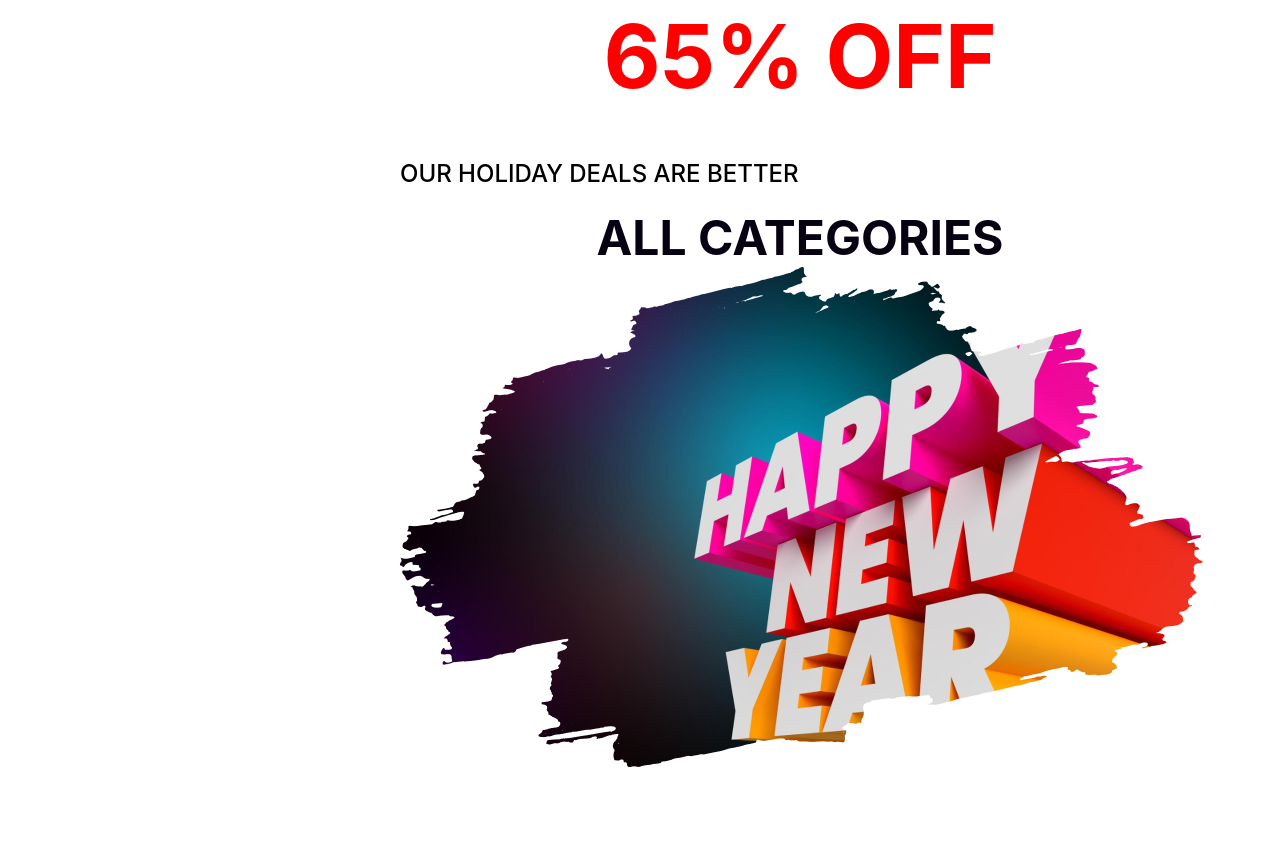
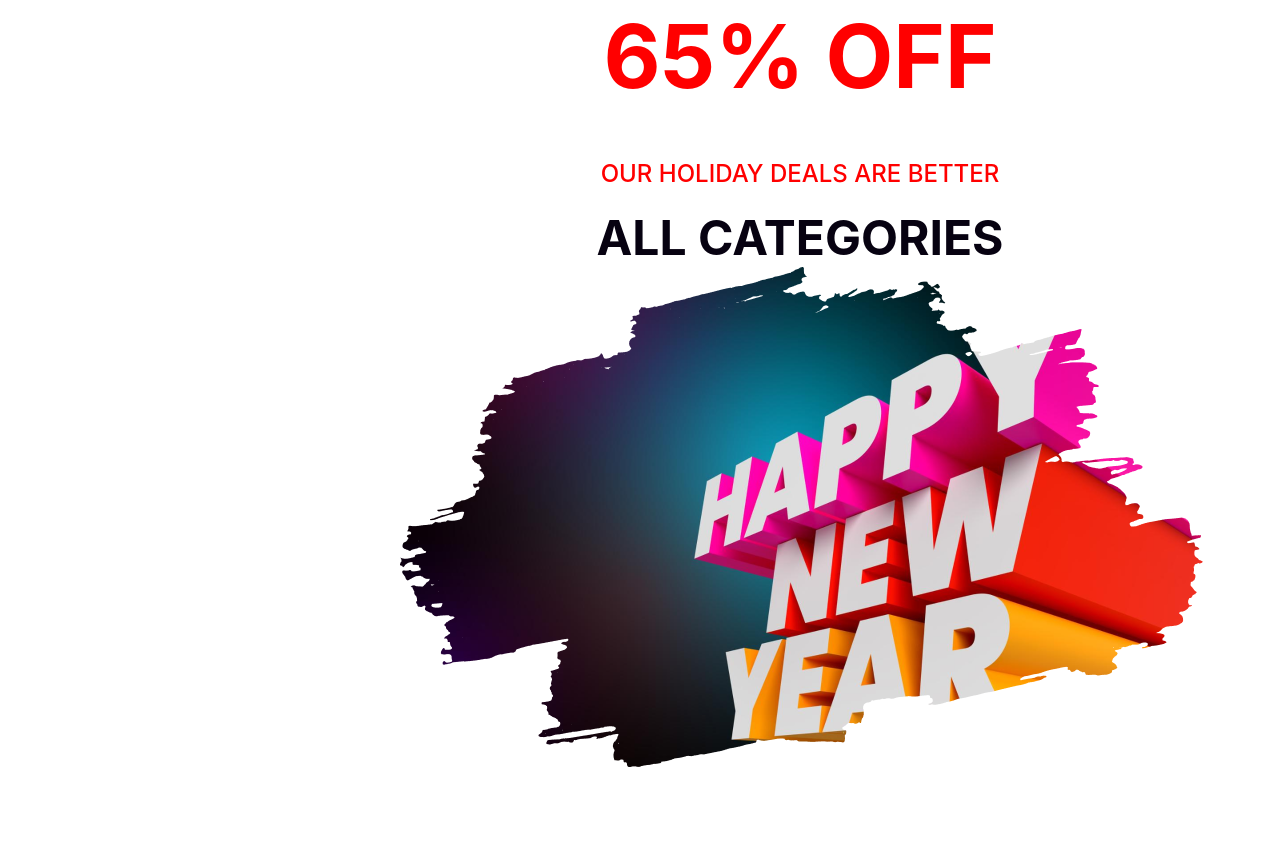
Before and after one commit to Developer-Sojol/Happy-New_year-Assainment-1-, a plain HTML site: page index.html in a window 1280 px wide. Shown: the part 747-1596 px from the top of the page. Drawn offline with Linux system fonts and the light colour scheme.

Commit message:
added style

```diff
--- a/Styles/style.css
+++ b/Styles/style.css
@@ -56,11 +56,10 @@ header{
    margin-bottom: 50px;
    }
 .off-text p{
-   cext-align: center;
+   text-align: center;
    font-family: Inter;
    font-size: 24px;
-   font-styleolor: #F00;
-   t: normal;
+   color: #F00;
    font-weight: 500;
    line-height: normal;
 }
```
